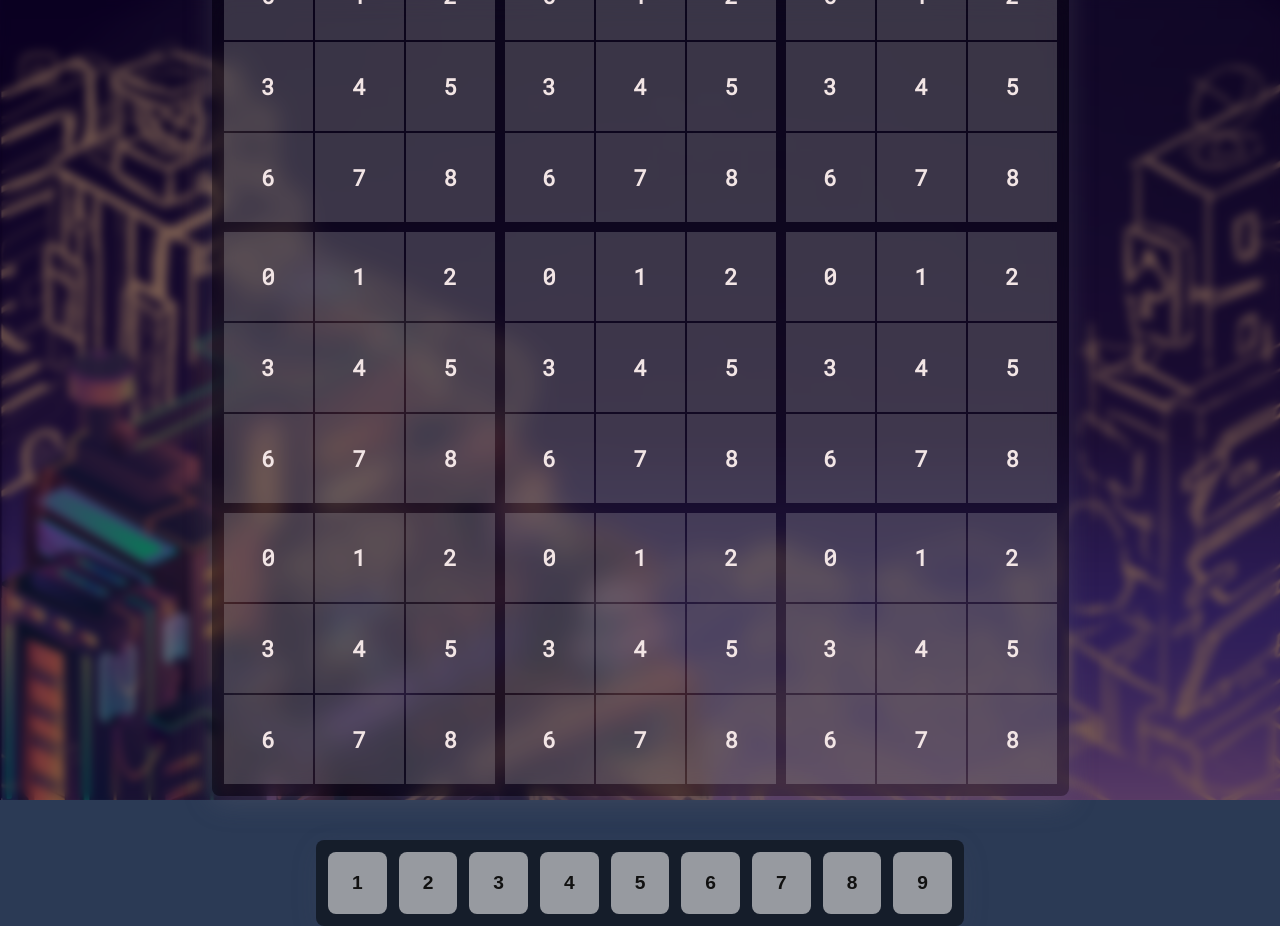
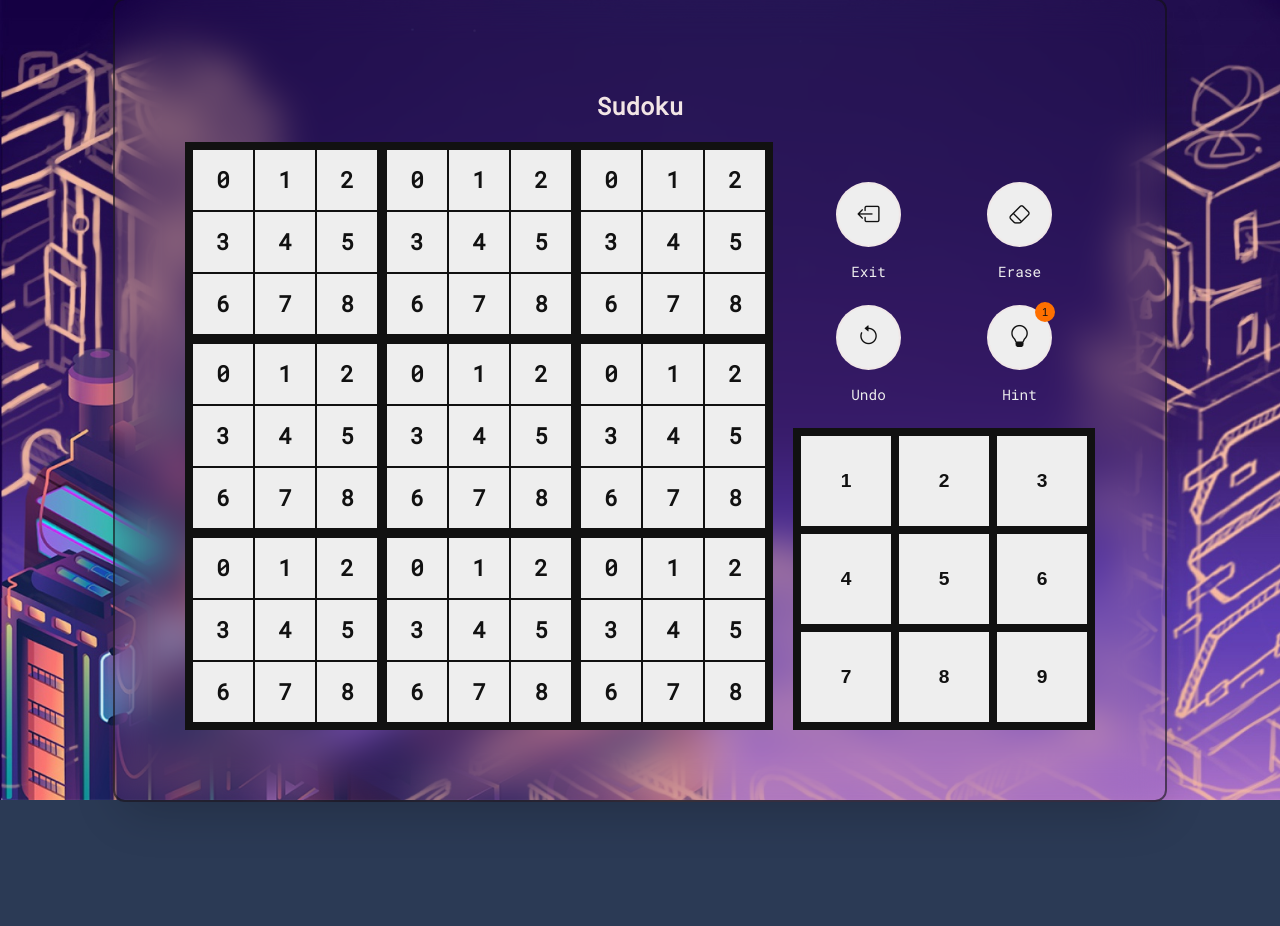
Before and after one commit to DIPIKA555/project, a React (Create React App) app: page /game in a window 1280 px wide. After the commit the page ends 802 px from the top, so only its background shows below. Built offline with nearby package versions, Linux system fonts and the light colour scheme; a web font is replaced by a local one.

Commit message:
Final board design implemented

```diff
--- a/src/components/Game.js
+++ b/src/components/Game.js
@@ -1,19 +1,51 @@
 import React from 'react'
 
+function Badge(props) {
+  return (
+    <span className='badge'>1</span>
+  )
+}
+
 function ToolControl(props) {
-  <div className=''>
-
-  </div>
+  return (
+    <div className='tool-control'>
+      <div className='button-desc'>
+        <button onClick={() => { }} className='button button-primary'>
+          <i className="bi bi-box-arrow-left"></i>
+        </button>
+        <p>Exit</p>
+      </div>
+      <div className='button-desc'>
+        <button className='button button-primary'>
+          <i className="bi bi-eraser"></i>
+        </button>
+        <p>Erase</p>
+      </div>
+      <div className='button-desc'>
+        <button className='button button-primary'>
+          <i className="bi bi-arrow-counterclockwise"></i>
+        </button>
+        <p>Undo</p>
+      </div>
+      <div className='button-desc'>
+        <button className='button button-primary'>
+          <Badge />
+          <i className="bi bi-lightbulb"></i>
+        </button>
+        <p>Hint</p>
+      </div>
+    </div>
+  )
 }
 
 // Numbers section user can choose from
 function NumberControl(props) {
-  let buttons = Array.from({length: 9}, (_, index) => {
+  let buttons = Array.from({ length: 9 }, (_, index) => {
     return <button className='button button-outline-primary solid' key={index + 1}>{index + 1}</button>
   })
 
   return (
-    <div className='button-wrapper flex filled'>
+    <div className='numbers-keyboard'>
       {buttons}
     </div>
   )
@@ -31,7 +63,7 @@ function Tile(props) {
 
 // Represents 3x3 square
 function TileGroup() {
-  let tiles = Array.from({length: 9}, (_, index) => {
+  let tiles = Array.from({ length: 9 }, (_, index) => {
     return <Tile number={index} key={index} />
   })
 
@@ -43,7 +75,7 @@ function TileGroup() {
 }
 
 function Board(props) {
-  let groups = Array.from({length: 9}, (_, index) => {
+  let groups = Array.from({ length: 9 }, (_, index) => {
     return <TileGroup key={index} />
   })
 
@@ -58,13 +90,19 @@ function Board(props) {
 
 function Game(props) {
   return (
-    <div className='container column'>
-      <span className='overlay'></span>
-      <header className="app-header">
-        <h1 className="headline accent-font">Sudoku</h1>
-      </header>
-      <Board />
-      <NumberControl />
+    <div className='container game-wrapper'>
+      <div className='board-container'>
+        <div className='app-header'>
+          <h2>Sudoku</h2>
+        </div>
+        <div className='interactable-wrapper'>
+          <Board />
+          <div className=''>
+            <ToolControl />
+            <NumberControl />
+          </div>
+        </div>
+      </div>
     </div>
   )
 }
--- a/src/styles/main.css
+++ b/src/styles/main.css
@@ -42,18 +42,6 @@ body .button-wrapper {
 body .button-wrapper .button-primary {
   grid-column-start: 1;
   grid-column-end: 4;
-}
-body .button-wrapper.flex {
-  display: flex;
-  justify-content: center;
-  align-items: center;
-  margin-top: 44px;
-}
-body .button-wrapper.filled {
-  background-color: rgba(0, 0, 0, 0.5);
-  padding: 12px;
-  border-radius: 8px;
-  box-shadow: rgba(100, 100, 111, 0.1) 0px 7px 29px 0px;
 }
 body .button {
   border: none;
@@ -134,6 +122,9 @@ body #root .container {
   justify-content: center;
   align-items: center;
 }
+body #root .container.game-wrapper {
+  gap: 10px;
+}
 body #root .container.column {
   flex-direction: column;
 }
@@ -148,27 +139,38 @@ body #root .container .app-header .headline {
   font-size: 3em;
   margin: 20px 0;
 }
-body #root .container .board-wrapper {
-  background-color: rgba(0, 0, 0, 0.3);
+body #root .container .board-container {
+  -webkit-backdrop-filter: blur(20px);
+          backdrop-filter: blur(20px);
+  padding: 70px;
+  border-radius: 12px;
+  border: 2px solid rgba(17, 17, 17, 0.6);
+  box-shadow: rgba(0, 0, 0, 0.2) 0px 18px 50px -10px;
+}
+body #root .container .board-container .interactable-wrapper {
+  display: flex;
+  align-items: flex-end;
+  gap: 20px;
+}
+body #root .container .board-container .board-wrapper {
+  background-color: #111;
   -webkit-backdrop-filter: blur(12px);
           backdrop-filter: blur(12px);
-  padding: 12px;
-  border-radius: 8px;
-  box-shadow: rgba(100, 100, 111, 0.3) 0px 7px 29px 0px;
+  padding: 8px;
 }
-body #root .container .board-wrapper .board-grid {
+body #root .container .board-container .board-wrapper .board-grid {
   display: grid;
-  grid-template-columns: repeat(3, 271px);
-  grid-template-rows: repeat(3, 271px);
+  grid-template-columns: repeat(3, 1fr);
+  grid-template-rows: repeat(3, 1fr);
   gap: 10px;
 }
-body #root .container .board-wrapper .board-grid .tile-group {
+body #root .container .board-container .board-wrapper .board-grid .tile-group {
   display: grid;
-  grid-template-columns: repeat(3, 89px);
+  grid-template-columns: repeat(3, 1fr);
   gap: 2px;
 }
-body #root .container .board-wrapper .board-grid .tile-group .board-tile {
-  background-color: rgba(238, 238, 238, 0.2);
+body #root .container .board-container .board-wrapper .board-grid .tile-group .board-tile {
+  background-color: #eee;
   width: 100%;
   height: 100%;
   display: flex;
@@ -177,7 +179,71 @@ body #root .container .board-wrapper .board-grid .tile-group .board-tile {
   font-size: 1.4em;
   cursor: pointer;
   transition: 0.1s ease-in-out;
+  color: #111;
+  width: 60px;
+  height: 60px;
 }
-body #root .container .board-wrapper .board-grid .tile-group .board-tile:hover {
-  background-color: rgba(238, 238, 238, 0.1);
+body #root .container .board-container .board-wrapper .board-grid .tile-group .board-tile:hover {
+  background-color: rgba(238, 238, 238, 0.85);
+}
+body #root .container .board-container .tool-control {
+  display: grid;
+  grid-template-columns: repeat(2, 1fr);
+}
+body #root .container .board-container .tool-control .button-desc {
+  font-size: 0.3em;
+  display: flex;
+  justify-content: center;
+  align-items: center;
+  flex-direction: column;
+  margin-bottom: 10px;
+}
+body #root .container .board-container .tool-control .button-desc .button {
+  width: 65px;
+  height: 65px;
+  border-radius: 50%;
+  display: flex;
+  justify-content: center;
+  align-items: center;
+  background-color: #eee;
+  color: #111;
+  position: relative;
+}
+body #root .container .board-container .tool-control .button-desc .button:hover {
+  background-color: rgba(238, 238, 238, 0.85);
+}
+body #root .container .board-container .tool-control .button-desc .button .badge {
+  position: absolute;
+  top: -5px;
+  right: -5px;
+  width: 20px;
+  height: 20px;
+  background-color: #FF7000;
+  display: flex;
+  justify-content: center;
+  align-items: center;
+  border-radius: 50%;
+}
+body #root .container .board-container .tool-control .button-desc .button i {
+  font-size: 2em;
+}
+body #root .container .board-container .tool-control .button-desc p {
+  color: #eee;
+  font-size: 3em;
+}
+body #root .container .board-container .numbers-keyboard {
+  background-color: #111;
+  padding: 8px;
+  display: grid;
+  grid-template-columns: repeat(3, 1fr);
+  gap: 8px;
+}
+body #root .container .board-container .numbers-keyboard .button {
+  background-color: #eee;
+  border-radius: 0;
+  width: 90px;
+  height: 90px;
+}
+body #root .container .board-container .numbers-keyboard .button:hover {
+  background-color: rgba(238, 238, 238, 0.85);
 }/*# sourceMappingURL=main.css.map */
--- a/src/styles/main.scss
+++ b/src/styles/main.scss
@@ -57,20 +57,6 @@ body {
         .button-primary {
             grid-column-start: 1;
             grid-column-end: 4;
-        }
-
-        &.flex {
-            display: flex;
-            justify-content: center;
-            align-items: center;
-            margin-top: 44px;
-        }
-
-        &.filled {
-            background-color: rgba(0, 0, 0, 0.5);
-            padding: 12px;
-            border-radius: 8px;
-            box-shadow: rgba(100, 100, 111, 0.1) 0px 7px 29px 0px;
         }
     }
 
@@ -170,6 +156,10 @@ body {
             justify-content: center;
             align-items: center;
 
+            &.game-wrapper {
+                gap: 10px;
+            }
+
             &.column {
                 flex-direction: column;
             }
@@ -187,26 +177,37 @@ body {
                 }
             }
 
+            .board-container {
+                backdrop-filter: blur(20px);
+                padding: 70px;
+                border-radius: 12px;
+                border: 2px solid rgba(17, 17, 17, 0.6);
+                box-shadow: rgba(0, 0, 0, 0.2) 0px 18px 50px -10px;
+
+                .interactable-wrapper {
+                    display: flex;
+                    align-items: flex-end;
+                    gap: 20px;
+                }
+
                 .board-wrapper {
-                background-color: rgba(0, 0, 0, 0.3);
+                    background-color: #111;
                     backdrop-filter: blur(12px);
-                padding: 12px;
-                border-radius: 8px;
-                box-shadow: rgba(100, 100, 111, 0.3) 0px 7px 29px 0px;
+                    padding: 8px;
 
                     .board-grid {
                         display: grid;
-                    grid-template-columns: repeat(3, 271px);
-                    grid-template-rows: repeat(3, 271px);
+                        grid-template-columns: repeat(3, 1fr);
+                        grid-template-rows: repeat(3, 1fr);
                         gap: 10px;
 
                         .tile-group {
                             display: grid;
-                        grid-template-columns: repeat(3, 89px);
+                            grid-template-columns: repeat(3, 1fr);
                             gap: 2px;
 
                             .board-tile {
-                            background-color: rgba(238, 238, 238, 0.2);
+                                background-color: #eee;
                                 width: 100%;
                                 height: 100%;
                                 display: flex;
@@ -215,9 +216,85 @@ body {
                                 font-size: 1.4em;
                                 cursor: pointer;
                                 transition: .1s ease-in-out;
+                                color: #111;
+                                width: 60px;
+                                height: 60px;
 
                                 &:hover {
-                                background-color: rgba(238, 238, 238, 0.1);
+                                    background-color: rgba(238, 238, 238, 0.85);
+                                }
+                            }
+                        }
+                    }
+                }
+
+                .tool-control {
+                    display: grid;
+                    grid-template-columns: repeat(2, 1fr);
+
+                    .button-desc {
+                        font-size: .3em;
+                        display: flex;
+                        justify-content: center;
+                        align-items: center;
+                        flex-direction: column;
+                        margin-bottom: 10px;
+
+                        .button {
+                            width: 65px;
+                            height: 65px;
+                            border-radius: 50%;
+                            display: flex;
+                            justify-content: center;
+                            align-items: center;
+                            background-color: #eee;
+                            color: #111;
+                            position: relative;
+
+                            &:hover {
+                                background-color: rgba(238, 238, 238, 0.85);
+                            }
+
+                            .badge {
+                                position: absolute;
+                                top: -5px;
+                                right: -5px;
+                                width: 20px;
+                                height: 20px;
+                                background-color: $color-primary;
+                                display: flex;
+                                justify-content: center;
+                                align-items: center;
+                                border-radius: 50%;
+                            }
+
+                            i {
+                                font-size: 2em;
+                            }
+                        }
+
+                        p {
+                            color: #eee;
+                            font-size: 3em;
+                        }
+                    }
+                }
+
+                .numbers-keyboard {
+                    background-color: #111;
+                    padding: 8px;
+                    display: grid;
+                    grid-template-columns: repeat(3, 1fr);
+                    gap: 8px;
+
+                    .button {
+                        background-color: #eee;
+                        border-radius: 0;
+                        width: 90px;
+                        height: 90px;
+
+                        &:hover {
+                            background-color: rgba(238, 238, 238, 0.85);
                         }
                     }
                 }
@@ -225,4 +302,3 @@ body {
         }
     }
 }
-}
```
Also changed, not shown: src/components/Modal.js (added, +14 -0 lines), 1 other file (tests, documents, lock files or other folders). Lines whose indentation alone changed are shown as unchanged.
